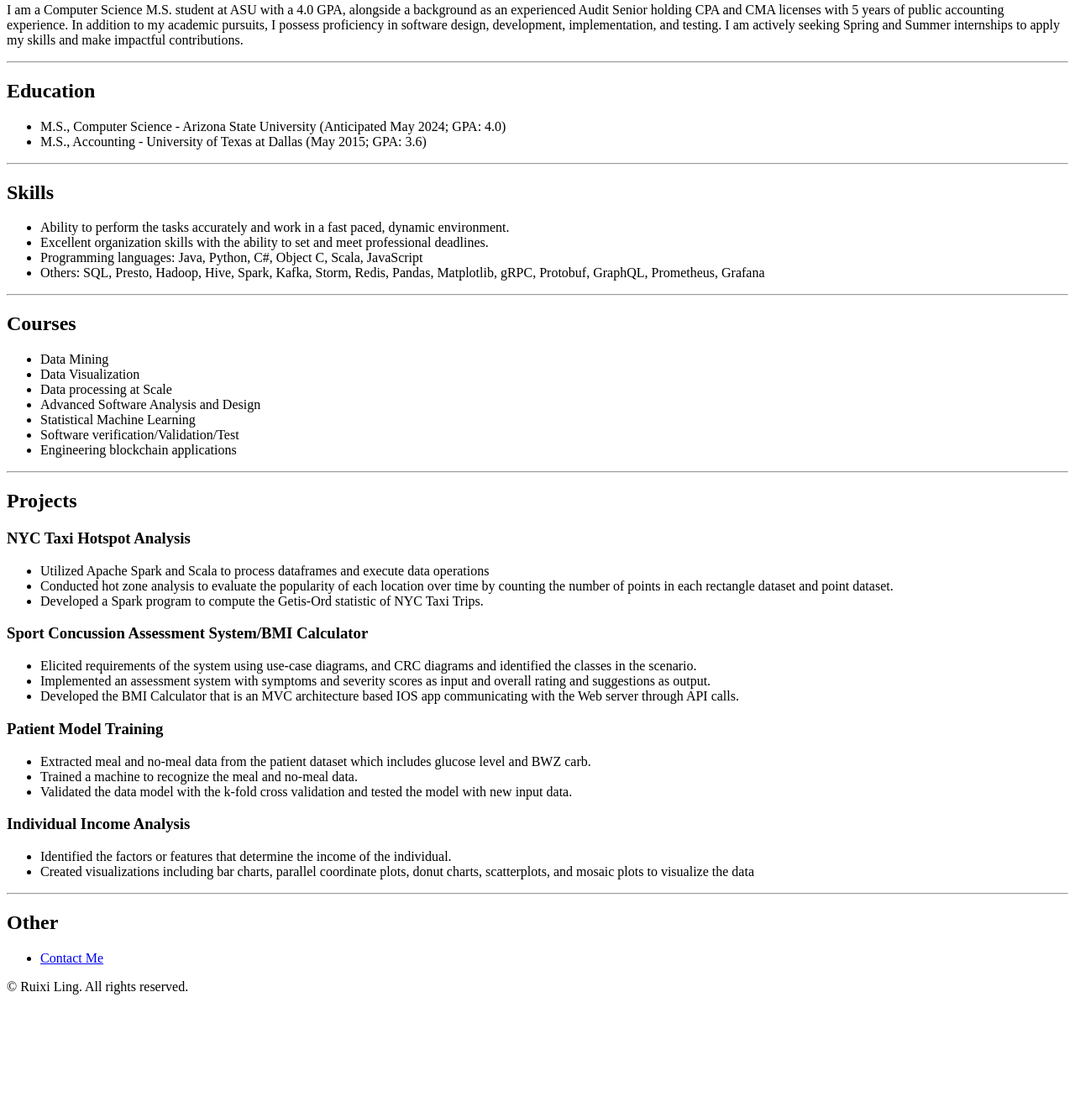
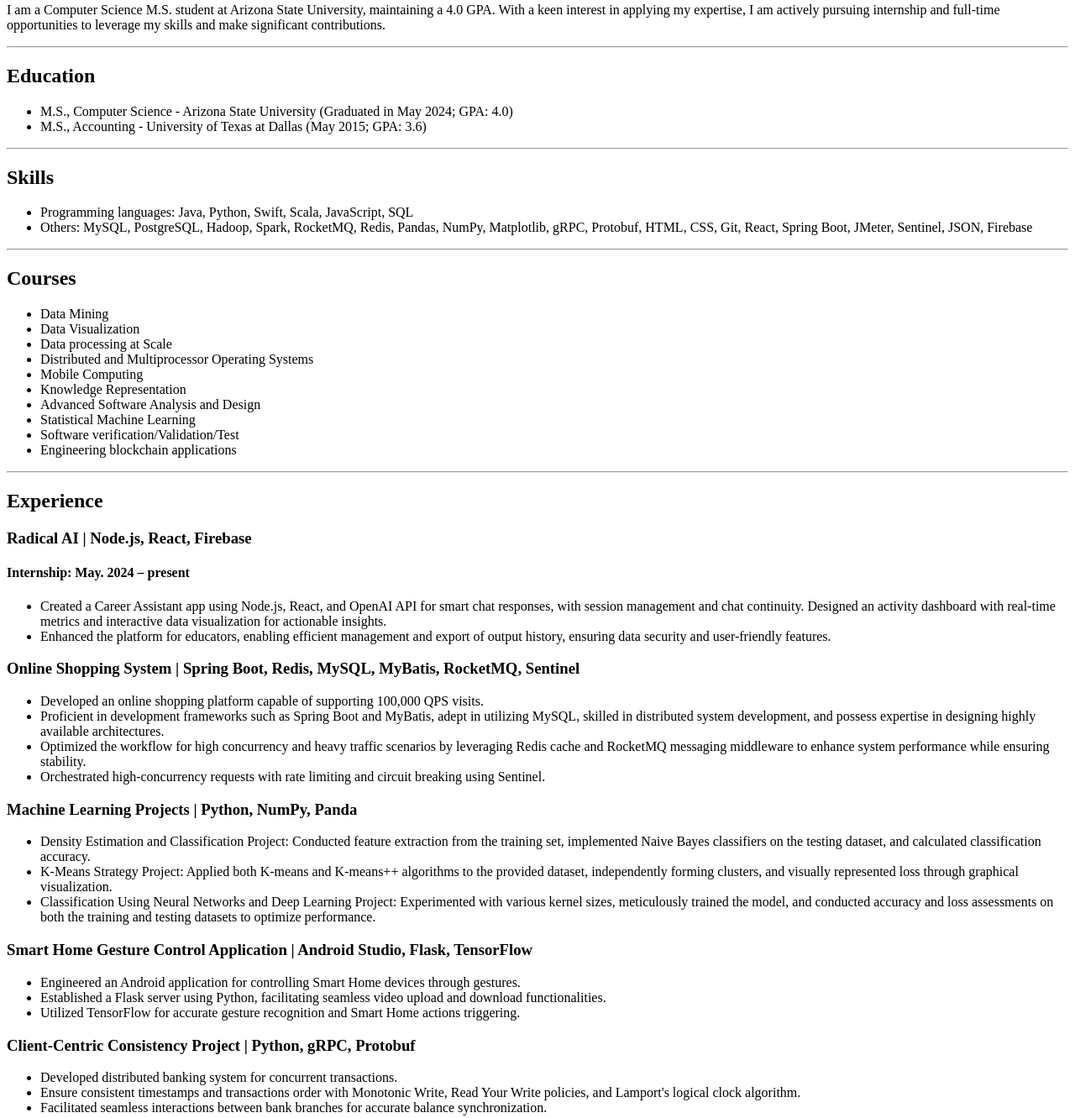
Before and after one commit to coffeeTeaMe/my-resume, a plain HTML site: page index.html in a window 1280 px wide. Shown: the part 124-1455 px from the top of the page at 84% size. Before the commit the page ends 1324 px from the top, so only its background shows below. Drawn offline with Linux system fonts and the light colour scheme.

Commit message:
Update index.html 6.4

```diff
--- a/index.html
+++ b/index.html
@@ -8,16 +8,13 @@
     <h1>Ruixi Ling</h1>
     <h2>Summary</h2>
         <p>
-            I am a Computer Science M.S. student at ASU with a 4.0 GPA, alongside a background as an experienced Audit
-Senior holding CPA and CMA licenses with 5 years of public accounting experience. In addition to my
-academic pursuits, I possess proficiency in software design, development, implementation, and testing. I am
-actively seeking Spring and Summer internships to apply my skills and make impactful contributions.
+            I am a Computer Science M.S. student at Arizona State University, maintaining a 4.0 GPA. With a keen interest in applying my expertise, I am actively pursuing internship and full-time opportunities to leverage my skills and make significant contributions.
         </p>
         <hr />
     <h2>Education</h2>
     <ul>
         <li>
-            M.S., Computer Science - Arizona State University (Anticipated May 2024; GPA: 4.0)
+            M.S., Computer Science - Arizona State University (Graduated in May 2024; GPA: 4.0)
         </li>
         <li>
             M.S., Accounting - University of Texas at Dallas (May 2015; GPA: 3.6)
@@ -26,10 +23,8 @@ actively seeking Spring and Summer internships to apply my skills and make impac
     <hr />
     <h2>Skills</h2>
     <ul>
-        <li>Ability to perform the tasks accurately and work in a fast paced, dynamic environment.</li>
-        <li>Excellent organization skills with the ability to set and meet professional deadlines.</li>
-        <li>Programming languages: Java, Python, C#, Object C, Scala, JavaScript</li>
-        <li>Others: SQL, Presto, Hadoop, Hive, Spark, Kafka, Storm, Redis, Pandas, Matplotlib, gRPC, Protobuf, GraphQL, Prometheus, Grafana</li>
+        <li>Programming languages: Java, Python, Swift, Scala, JavaScript, SQL</li>
+        <li>Others: MySQL, PostgreSQL, Hadoop, Spark, RocketMQ, Redis, Pandas, NumPy, Matplotlib, gRPC, Protobuf, HTML, CSS, Git, React, Spring Boot, JMeter, Sentinel, JSON, Firebase </li>
     </ul>
     <hr />
     <h2>Courses</h2>
@@ -37,37 +32,46 @@ actively seeking Spring and Summer internships to apply my skills and make impac
         <li>Data Mining</li>
         <li>Data Visualization</li>
         <li>Data processing at Scale</li>
+        <li>Distributed and Multiprocessor Operating Systems</li>
+        <li>Mobile Computing</li>
+        <li>Knowledge Representation</li>
         <li>Advanced Software Analysis and Design</li>
         <li>Statistical Machine Learning</li>
         <li>Software verification/Validation/Test</li>
         <li>Engineering blockchain applications</li>
     </ul>
     <hr />
-    <h2>Projects</h2>
-    <h3>NYC Taxi Hotspot Analysis</h3>
+    <h2>Experience</h2>
+    <h3>Radical AI | Node.js, React, Firebase</h3>
+    <h4>Internship: May. 2024 – present</h4>
     <ul>
-        <li>Utilized Apache Spark and Scala to process dataframes and execute data operations</li>
-        <li>Conducted hot zone analysis to evaluate the popularity of each location over time by counting the
-            number of points in each rectangle dataset and point dataset.</li>
-        <li>Developed a Spark program to compute the Getis-Ord statistic of NYC Taxi Trips.</li>
+        <li>Created a Career Assistant app using Node.js, React, and OpenAI API for smart chat responses, with session management and chat continuity. Designed an activity dashboard with real-time metrics and interactive data visualization for actionable insights.</li>
+        <li>Enhanced the platform for educators, enabling efficient management and export of output history, ensuring data security and user-friendly features.</li>
     </ul>
-    <h3>Sport Concussion Assessment System/BMI Calculator</h3>
+    <h3>Online Shopping System | Spring Boot, Redis, MySQL, MyBatis, RocketMQ, Sentinel</h3>
     <ul>
-        <li>Elicited requirements of the system using use-case diagrams, and CRC diagrams and identified the classes in the scenario.</li>
-        <li>Implemented an assessment system with symptoms and severity scores as input and overall rating and suggestions as output.</li>
-        <li>Developed the BMI Calculator that is an MVC architecture based IOS app communicating with the Web server through API calls.</li>
+        <li>Developed an online shopping platform capable of supporting 100,000 QPS visits.</li>
+        <li>Proficient in development frameworks such as Spring Boot and MyBatis, adept in utilizing MySQL, skilled in distributed system development, and possess expertise in designing highly available architectures.</li>
+        <li>Optimized the workflow for high concurrency and heavy traffic scenarios by leveraging Redis cache and RocketMQ messaging middleware to enhance system performance while ensuring stability.</li>
+        <li>Orchestrated high-concurrency requests with rate limiting and circuit breaking using Sentinel.</li>
     </ul>
-    <h3>Patient Model Training</h3>
+    <h3>Machine Learning Projects | Python, NumPy, Panda</h3>
     <ul>
-        <li>Extracted meal and no-meal data from the patient dataset which includes glucose level and BWZ carb.</li>
-        <li>Trained a machine to recognize the meal and no-meal data.</li>
-        <li>Validated the data model with the k-fold cross validation and tested the model with new input data.</li>
+        <li>Density Estimation and Classification Project: Conducted feature extraction from the training set, implemented Naive Bayes classifiers on the testing dataset, and calculated classification accuracy.</li>
+        <li>K-Means Strategy Project: Applied both K-means and K-means++ algorithms to the provided dataset, independently forming clusters, and visually represented loss through graphical visualization.</li>
+        <li>Classification Using Neural Networks and Deep Learning Project: Experimented with various kernel sizes, meticulously trained the model, and conducted accuracy and loss assessments on both the training and testing datasets to optimize performance.</li>
     </ul>
-    <h3>Individual Income Analysis</h3>
+    <h3>Smart Home Gesture Control Application | Android Studio, Flask, TensorFlow</h3>
     <ul>
-        <li>Identified the factors or features that determine the income of the individual.</li>
-        <li>Created visualizations including bar charts, parallel coordinate plots, donut charts, scatterplots, and mosaic
-            plots to visualize the data</li>
+        <li>Engineered an Android application for controlling Smart Home devices through gestures.</li>
+        <li>Established a Flask server using Python, facilitating seamless video upload and download functionalities.</li>
+        <li>Utilized TensorFlow for accurate gesture recognition and Smart Home actions triggering.</li>
+    </ul>
+    <h3>Client-Centric Consistency Project | Python, gRPC, Protobuf</h3>
+    <ul>
+        <li>Developed distributed banking system for concurrent transactions.</li>
+        <li>Ensure consistent timestamps and transactions order with Monotonic Write, Read Your Write policies, and Lamport's logical clock algorithm.</li>
+        <li>Facilitated seamless interactions between bank branches for accurate balance synchronization.</li>
     </ul>
     <hr />
     <h2>
```
